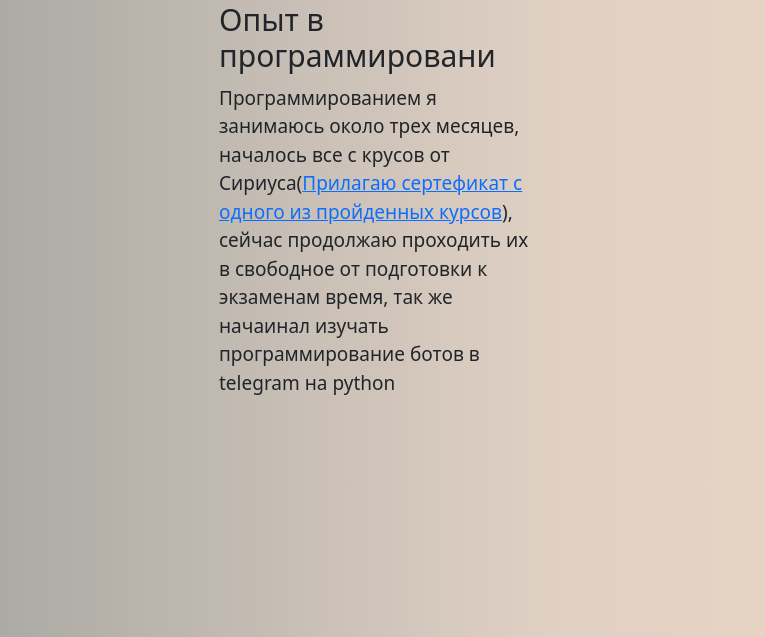
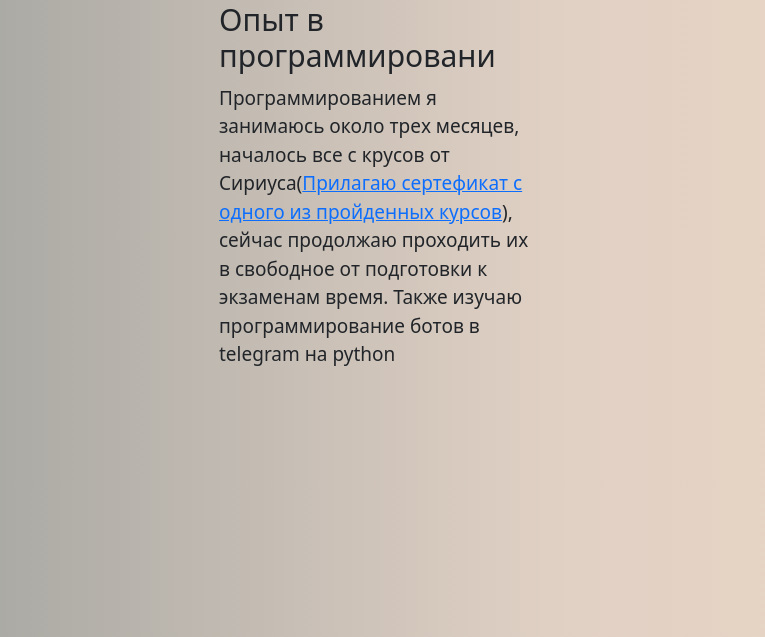
Before and after one commit to itmakesnos3nse/yandex_django, a Django app: page / in a window 1280 px wide. Shown: the part 784-1421 px from the top of the page, without its empty margins (93-858 px from the left). Run offline with Django 3.2, Linux system fonts and the light colour scheme.

Commit message:
Update index.html

```diff
--- a/yandex123/main/templates/main/index.html
+++ b/yandex123/main/templates/main/index.html
@@ -53,7 +53,7 @@
           <h2>Увлечения</h2>
           <p>Увлекаюсь баскетболом, математикой, чтением, изучением чего-то нового</p>
           <h2>Опыт в программировани</h2>
-          <p>Программированием я занимаюсь около трех месяцев, началось все с крусов от Сириуса(<a href="https://edu.sirius.online/certificate_eXy164Xq">Прилагаю сертефикат с одного из пройденных курсов</a>), сейчас продолжаю проходить их в свободное от подготовки к экзаменам время, так же начаинал изучать программирование ботов в telegram на python </p>
+          <p>Программированием я занимаюсь около трех месяцев, началось все с крусов от Сириуса(<a href="https://edu.sirius.online/certificate_eXy164Xq">Прилагаю сертефикат с одного из пройденных курсов</a>), сейчас продолжаю проходить их в свободное от подготовки к экзаменам время. Также изучаю программирование ботов в telegram на python </p>
       </div>
       <div class="col-12 col-sm-12 col-md-6 col-lg-6 col-xl-6">
         <img src="{% static 'main/img/project_photo1.jpg' %}">
```
